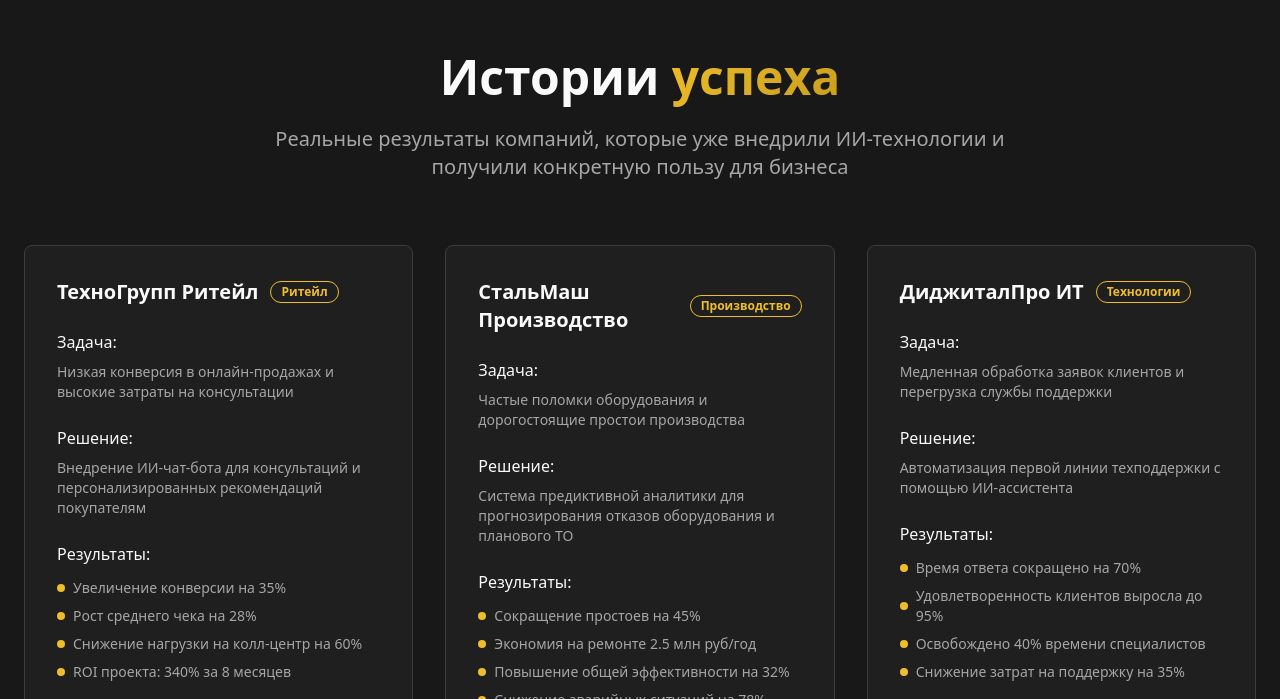
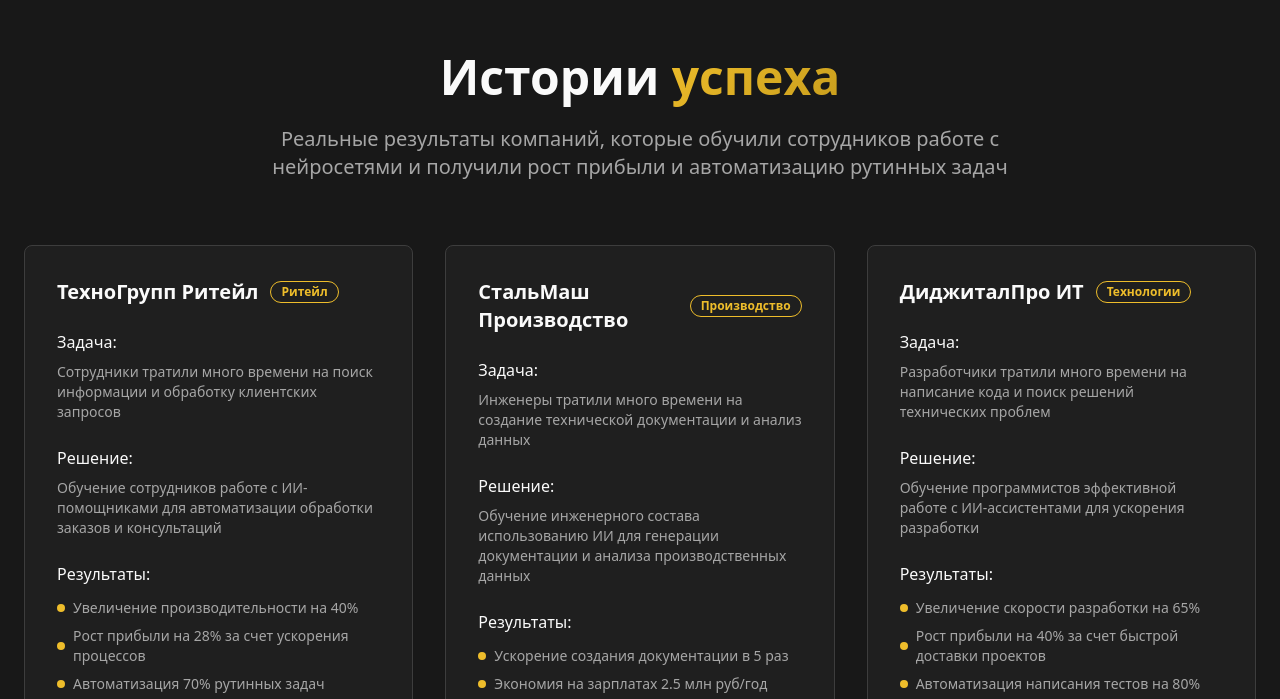
Before and after one commit to denchellaa/biz-ai-edge, a React (Vite) app: page / in a window 1280 px wide. Shown: the part 2101-2800 px from the top of the page. Built offline with nearby package versions, Linux system fonts and the light colour scheme.

Commit message:
Refactor Case Studies section
Update case studies to reflect AI training for employees, focusing on profit growth and automation of routine tasks.

```diff
--- a/src/components/CaseStudies.tsx
+++ b/src/components/CaseStudies.tsx
@@ -5,85 +5,85 @@ const cases = [
   {
     company: "ТехноГрупп Ритейл",
     industry: "Ритейл",
-    challenge: "Низкая конверсия в онлайн-продажах и высокие затраты на консультации",
-    solution: "Внедрение ИИ-чат-бота для консультаций и персонализированных рекомендаций покупателям",
+    challenge: "Сотрудники тратили много времени на поиск информации и обработку клиентских запросов",
+    solution: "Обучение сотрудников работе с ИИ-помощниками для автоматизации обработки заказов и консультаций",
     results: [
-      "Увеличение конверсии на 35%",
-      "Рост среднего чека на 28%",
-      "Снижение нагрузки на колл-центр на 60%",
-      "ROI проекта: 340% за 8 месяцев"
+      "Увеличение производительности на 40%",
+      "Рост прибыли на 28% за счет ускорения процессов",
+      "Автоматизация 70% рутинных задач",
+      "Сокращение времени на обработку заказов в 3 раза"
     ],
-    testimonial: "ИИ помог нам понять клиентов лучше и предлагать именно то, что им нужно. Наши продажи выросли значительно",
+    testimonial: "Обучение работе с нейросетями помогло нашим сотрудникам работать намного эффективнее. Они теперь фокусируются на важных задачах",
     author: "Анна Петрова, директор по маркетингу ТехноГрупп"
   },
   {
     company: "СтальМаш Производство",
     industry: "Производство",
-    challenge: "Частые поломки оборудования и дорогостоящие простои производства",
-    solution: "Система предиктивной аналитики для прогнозирования отказов оборудования и планового ТО",
+    challenge: "Инженеры тратили много времени на создание технической документации и анализ данных",
+    solution: "Обучение инженерного состава использованию ИИ для генерации документации и анализа производственных данных",
     results: [
-      "Сокращение простоев на 45%",
-      "Экономия на ремонте 2.5 млн руб/год",
-      "Повышение общей эффективности на 32%",
-      "Снижение аварийных ситуаций на 78%"
+      "Ускорение создания документации в 5 раз",
+      "Экономия на зарплатах 2.5 млн руб/год",
+      "Повышение точности анализа на 45%",
+      "Автоматизация 60% аналитических задач"
     ],
-    testimonial: "Теперь мы знаем о проблемах до их возникновения и можем действовать заранее. Это полностью изменило наш подход к обслуживанию",
+    testimonial: "Нейросети стали незаменимым инструментом для наших инженеров. Мы можем обрабатывать гораздо больше данных и принимать лучшие решения",
     author: "Михаил Сидоров, технический директор СтальМаш"
   },
   {
     company: "ДиджиталПро ИТ",
     industry: "Технологии",
-    challenge: "Медленная обработка заявок клиентов и перегрузка службы поддержки",
-    solution: "Автоматизация первой линии техподдержки с помощью ИИ-ассистента",
+    challenge: "Разработчики тратили много времени на написание кода и поиск решений технических проблем",
+    solution: "Обучение программистов эффективной работе с ИИ-ассистентами для ускорения разработки",
     results: [
-      "Время ответа сокращено на 70%",
-      "Удовлетворенность клиентов выросла до 95%",
-      "Освобождено 40% времени специалистов",
-      "Снижение затрат на поддержку на 35%"
+      "Увеличение скорости разработки на 65%",
+      "Рост прибыли на 40% за счет быстрой доставки проектов",
+      "Автоматизация написания тестов на 80%",
+      "Сокращение времени дебага в 3 раза"
     ],
-    testimonial: "ИИ позволил нам масштабировать поддержку без увеличения штата. Клиенты получают быстрые ответы 24/7",
-    author: "Елена Козлова, руководитель поддержки ДиджиталПро"
+    testimonial: "ИИ помог нашим разработчикам сосредоточиться на архитектуре и бизнес-логике, а рутинный код пишут нейросети",
+    author: "Елена Козлова, руководитель разработки ДиджиталПро"
   },
   {
     company: "ФинКонсалт Груп",
     industry: "Финансы",
-    challenge: "Долгий процесс анализа кредитных заявок и высокий риск невозвратов",
-    solution: "ИИ-система скоринга для автоматического анализа кредитоспособности клиентов",
+    challenge: "Аналитики тратили дни на подготовку отчетов и анализ финансовых данных",
+    solution: "Обучение финансовых аналитиков работе с ИИ для автоматического анализа данных и генерации отчетов",
     results: [
-      "Ускорение обработки заявок в 5 раз",
-      "Снижение просроченной задолженности на 42%",
-      "Увеличение одобрения качественных заявок на 25%",
-      "Экономия на персонале 1.8 млн руб/год"
+      "Ускорение подготовки отчетов в 8 раз",
+      "Увеличение прибыли на 35% за счет быстрой аналитики",
+      "Автоматизация 75% рутинных расчетов",
+      "Повышение точности прогнозов на 50%"
     ],
-    testimonial: "ИИ помог нам принимать более точные решения и существенно снизить риски. Качество нашего портфеля значительно улучшилось",
-    author: "Дмитрий Волков, директор по рискам ФинКонсалт"
+    testimonial: "Обучение нейросетям позволило нашим аналитикам стать в разы продуктивнее. Мы быстрее реагируем на рыночные изменения",
+    author: "Дмитрий Волков, директор по аналитике ФинКонсалт"
   },
   {
     company: "МедиЦентр Плюс",
     industry: "Медицина",
-    challenge: "Сложности с расписанием врачей и длительное время ожидания пациентов",
-    solution: "ИИ-система управления расписанием и предварительной диагностики симптомов",
+    challenge: "Медперсонал тратил много времени на ведение документации и планирование лечения",
+    solution: "Обучение врачей и медсестер использованию ИИ для автоматизации документооборота и помощи в диагностике",
     results: [
-      "Сокращение времени ожидания на 50%",
-      "Оптимизация загрузки врачей на 30%",
-      "Повышение качества диагностики на 28%",
-      "Увеличение пропускной способности на 40%"
+      "Сокращение времени на документацию на 60%",
+      "Увеличение количества принятых пациентов на 40%",
+      "Автоматизация составления медкарт на 80%",
+      "Повышение точности первичной диагностики на 30%"
     ],
-    testimonial: "Система помогла нам лучше организовать работу и дать пациентам более качественную медицинскую помощь",
+    testimonial: "Нейросети освободили наших врачей от бумажной работы. Теперь они больше времени проводят с пациентами",
     author: "Ольга Смирнова, главврач МедиЦентр Плюс"
   },
   {
     company: "ЛогистикСервис",
     industry: "Логистика",
-    challenge: "Неэффективные маршруты доставки и высокие транспортные расходы",
-    solution: "ИИ-оптимизация маршрутов и предсказание спроса для планирования логистики",
+    challenge: "Логисты вручную планировали маршруты и обрабатывали большое количество заявок",
+    solution: "Обучение логистов работе с ИИ для оптимизации маршрутов и автоматизации планирования",
     results: [
-      "Сокращение расходов на топливо на 32%",
-      "Ускорение доставки на 25%",
-      "Повышение точности планирования на 45%",
-      "Снижение простоя транспорта на 38%"
+      "Увеличение эффективности планирования на 50%",
+      "Рост прибыли на 32% за счет оптимизации",
+      "Автоматизация 70% планировочных задач",
+      "Сокращение времени обработки заявок в 4 раза"
     ],
-    testimonial: "ИИ кардинально изменил нашу логистику. Мы экономим деньги и время, а клиенты получают товары быстрее",
+    testimonial: "ИИ помог нашим логистам работать намного быстрее и точнее. Мы оптимизировали все процессы планирования",
     author: "Андрей Кузнецов, руководитель логистики ЛогистикСервис"
   }
 ];
@@ -97,8 +97,8 @@ const CaseStudies = () => {
             Истории <span className="bg-gradient-gold bg-clip-text text-transparent">успеха</span>
           </h2>
           <p className="text-xl text-muted-foreground max-w-3xl mx-auto">
-            Реальные результаты компаний, которые уже внедрили ИИ-технологии
-            и получили конкретную пользу для бизнеса
+            Реальные результаты компаний, которые обучили сотрудников работе с нейросетями
+            и получили рост прибыли и автоматизацию рутинных задач
           </p>
         </div>
 
```
